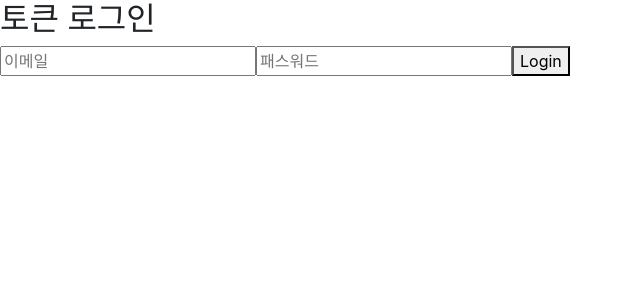
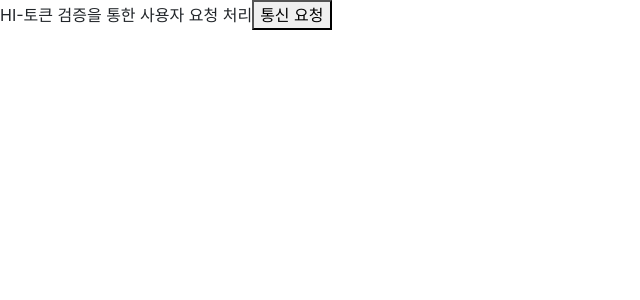
Before and after one commit to Choihyeonggyu-Q/siat-react, a React (Create React App) app: page /success in a window 1280 px wide. Shown: the top 300 px of the page, without its empty margins (0-640 px from the left). Built offline with nearby package versions, Linux system fonts and the light colour scheme.

Commit message:
update login

```diff
--- a/src/App.js
+++ b/src/App.js
@@ -5,17 +5,19 @@ import IndexPage from "./pages/IndexPage";
 import LoginForm from "./event/LoginForm";
 import SuccessPage from "./pages/SuccessPage";
 import ViewPage from "./component/ViewComponent";
+import Login from "./token/Login";
+import LoginOk from "./token/LoginOk";
 
 function App() {
   return (
     <BrowserRouter>
-      <h2>페이지 이동을 위한 라우터 연습</h2>
+      {/* <h2>페이지 이동을 위한 라우터 연습</h2> */}
     {/* // 브라우저 안에서 동작하는 애들을 router에 등록 시킴 */}
       <Routes>
-        <Route path="/"               element={ <IndexPage /> }></Route>
-        <Route path="/user/loginForm" element={ <LoginForm /> }></Route>
-        <Route path="/user/success"   element={ <SuccessPage /> }></Route>
-        <Route path="/user/success/view"   element={ <ViewPage /> }></Route>
+        <Route path="/"          element={ <Login /> }></Route>
+        <Route path="/success"   element={ <LoginOk /> }></Route>
+        {/* <Route path="/user/loginForm" element={ <LoginForm /> }></Route> */}
+        {/* <Route path="/user/success/view"   element={ <ViewPage /> }></Route> */}
       </Routes>
     </BrowserRouter>
   );
--- a/src/index.js
+++ b/src/index.js
@@ -139,7 +139,7 @@ import Login from './token/Login';
 
 const root = ReactDOM.createRoot(document.getElementById('root'));
 root.render(
-  <Login />
+  <App />
 );
 
 // If you want to start measuring performance in your app, pass a function
--- a/src/token/Login.jsx
+++ b/src/token/Login.jsx
@@ -5,17 +5,19 @@ import { useNavigate } from "react-router-dom";
 function Login(props) {
     const [email, setEmail] = useState("");
     const [passwd, setPasswd] = useState("");
-    // const moveUrl = useNavigate();
+    const moveUrl = useNavigate();
     const loginHandler = async () => {
-        const response = await api.post("api/v1/auth/login", {
-            "email"  : email,
-            "passwd" : passwd
-        });
-        console.log("debug > ", response);
+      const response = await api.post("auth/login", {
+          "email"  : email,
+          "passwd" : passwd
+      });
+      console.log("debug > ", response);
+      console.log("authorization", response.headers.get("Authorization"));
+      console.log("refreshToken", response.headers.get("Refresh-Token"));
 
-        localStorage.setItem("accessToken", response.headers.authrization);
-        localStorage.setItem("refreshToken", response.headers.refreshToken);
-        // moveUrl("/");
+      localStorage.setItem("accessToken", response.headers.get("Authorization"));
+      localStorage.setItem("refreshToken", response.headers.get("Refresh-Token"));
+      moveUrl("/success");
     }
     return(
       <div>
--- /dev/null
+++ b/src/token/LoginOk.jsx
@@ -0,0 +1,26 @@
+import React from "react";
+import api from "../api/axios";
+
+function LoginOk(props){
+    // const location = useLocation();
+    // const {email, passwd} = location.state;
+    const btnhandler = async () =>{
+        console.log(">>>>>>>>>>>>>>>>>>> btn handler");
+        const accessToken = localStorage.getItem("accessToken");
+
+        const response = await api.get('api/v1/hello', {
+            headers: {Authorization: accessToken,}
+        });
+        console.log(">>>>>>>>>>> response",response);
+    }
+    return(
+        <div>
+            HI-토큰 검증을 통한 사용자 요청 처리
+            {/* <p>email : {email}</p>
+            <p>passwd : {passwd}</p> */}
+            <button onClick={btnhandler}>통신 요청</button>
+        </div>
+    );
+}
+
+export default LoginOk;
```
